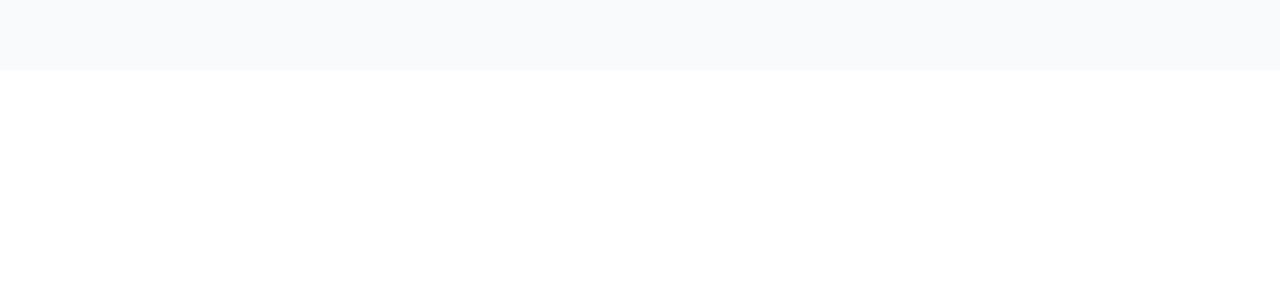
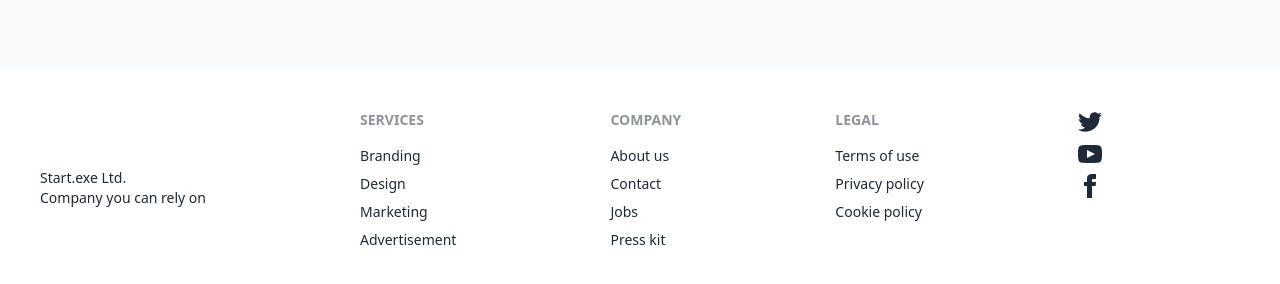
Before and after one commit to CodeBuildder/start-up-saga, a React (Create React App) app in the folder client/: page / in a window 1280 px wide. Shown: the part 2394-2678 px from the top of the page. Before the commit the page ends 2464 px from the top, so only its background shows below. Built offline with nearby package versions, Linux system fonts and the light colour scheme.

Commit message:
This commit contains: navbar, footer

```diff
--- a/client/package.json
+++ b/client/package.json
@@ -13,6 +13,7 @@
     "@types/react": "^17.0.0",
     "@types/react-dom": "^17.0.0",
     "axios": "^0.22.0",
+    "daisyui": "^1.14.2",
     "react": "^17.0.2",
     "react-dom": "^17.0.2",
     "react-router-dom": "^5.3.0",
@@ -46,6 +47,7 @@
     ]
   },
   "devDependencies": {
+    "@types/react-router-dom": "^5.3.0",
     "autoprefixer": "9",
     "postcss": "7",
     "tailwindcss": "npm:@tailwindcss/postcss7-compat"
--- a/client/src/components/Home/Hero.tsx
+++ b/client/src/components/Home/Hero.tsx
@@ -4,7 +4,38 @@
 const Hero = () => {
   return (
     <div>
-      <div className="w-100 h-16 bg-blue-500"></div>
+
+      {/* Navigation Bar */}
+      <div className="navbar  shadow-lg bg-purple-700 text-neutral-content ">
+        <div className="flex-1 px-2 mx-2">
+          <span className="text-lg font-bold">
+                  Start.exe
+                </span>
+        </div>
+        <div className="flex-none hidden px-2 mx-2 lg:flex">
+          <div className="flex items-stretch">
+            <a className="btn btn-ghost btn-sm rounded-btn">
+            <svg xmlns="http://www.w3.org/2000/svg" width="24" height="24" viewBox="0 0 24 24" fill="none" stroke="#ffffff" stroke-width="2" stroke-linecap="round" stroke-linejoin="round"><path d="M5.52 19c.64-2.2 1.84-3 3.22-3h6.52c1.38 0 2.58.8 3.22 3"/><circle cx="12" cy="10" r="3"/><circle cx="12" cy="12" r="10"/>
+             </svg><pre> </pre>
+                   Login
+
+            </a>
+            <a className="btn btn-ghost btn-sm rounded-btn">
+            <svg xmlns="http://www.w3.org/2000/svg" width="22" height="22" viewBox="0 0 24 24" fill="none" stroke="#ffffff" stroke-width="2" stroke-linecap="round" stroke-linejoin="round"><path d="M22 11.08V12a10 10 0 1 1-5.93-9.14"></path><polyline points="22 4 12 14.01 9 11.01"></polyline>
+            </svg><pre> </pre>
+                   SignUp
+
+            </a>
+          </div>
+        </div>
+        <div className="flex-none">
+          <button className="btn btn-square btn-ghost">
+            <svg xmlns="http://www.w3.org/2000/svg" fill="none" viewBox="0 0 24 24" className="inline-block w-6 h-6 stroke-current">
+              <path stroke-linecap="round" stroke-linejoin="round" stroke-width="2" d="M4 6h16M4 12h16M4 18h16"></path>
+            </svg>
+          </button>
+        </div>
+      </div>
       <div className="hero min-h-screen  bg-base-200">
         <div className="flex-col hero-content lg:flex-row-reverse">
           <img
@@ -26,7 +57,7 @@
         <div className="flex flex-row justify-items-center items-center min-w-full ">
           {" "}
           <div className="w-1/2 flex ">
-            <h1 className="">CHange content</h1>
+            <h1 className="">Change content</h1>
           </div>
           <div className="flex-col w-1/2  flex-col">
             <div className="w-50 h-50 flex flex-row justify-items-center items-stretch">
@@ -57,7 +88,54 @@
           </div>
         </div>
       </div>
-    </div>
+      <footer className="p-10 footer bg-base-400 text-base-content">
+        <div>
+          <svg width="50" height="50" viewBox="0 0 24 24" xmlns="http://www.w3.org/2000/svg" fill-rule="evenodd" clip-rule="evenodd" className="fill-current">
+            <path d=""></path>
+          </svg>
+          <p>Start.exe Ltd.
+            <br/>Company you can rely on
+          </p>
+        </div>
+        <div>
+          <span className="footer-title">Services</span>
+          <a className="link link-hover">Branding</a>
+          <a className="link link-hover">Design</a>
+          <a className="link link-hover">Marketing</a>
+          <a className="link link-hover">Advertisement</a>
+        </div>
+        <div>
+          <span className="footer-title">Company</span>
+          <a className="link link-hover">About us</a>
+          <a className="link link-hover">Contact</a>
+          <a className="link link-hover">Jobs</a>
+          <a className="link link-hover">Press kit</a>
+        </div>
+        <div>
+          <span className="footer-title">Legal</span>
+          <a className="link link-hover">Terms of use</a>
+          <a className="link link-hover">Privacy policy</a>
+          <a className="link link-hover">Cookie policy</a>
+        </div>
+        <div>
+        <a>
+        <svg xmlns="http://www.w3.org/2000/svg" width="24" height="24" viewBox="0 0 24 24" className="fill-current">
+          <path d="M24 4.557c-.883.392-1.832.656-2.828.775 1.017-.609 1.798-1.574 2.165-2.724-.951.564-2.005.974-3.127 1.195-.897-.957-2.178-1.555-3.594-1.555-3.179 0-5.515 2.966-4.797 6.045-4.091-.205-7.719-2.165-10.148-5.144-1.29 2.213-.669 5.108 1.523 6.574-.806-.026-1.566-.247-2.229-.616-.054 2.281 1.581 4.415 3.949 4.89-.693.188-1.452.232-2.224.084.626 1.956 2.444 3.379 4.6 3.419-2.07 1.623-4.678 2.348-7.29 2.04 2.179 1.397 4.768 2.212 7.548 2.212 9.142 0 14.307-7.721 13.995-14.646.962-.695 1.797-1.562 2.457-2.549z"></path>
+        </svg>
+      </a>
+      <a>
+        <svg xmlns="http://www.w3.org/2000/svg" width="24" height="24" viewBox="0 0 24 24" className="fill-current">
+          <path d="M19.615 3.184c-3.604-.246-11.631-.245-15.23 0-3.897.266-4.356 2.62-4.385 8.816.029 6.185.484 8.549 4.385 8.816 3.6.245 11.626.246 15.23 0 3.897-.266 4.356-2.62 4.385-8.816-.029-6.185-.484-8.549-4.385-8.816zm-10.615 12.816v-8l8 3.993-8 4.007z"></path>
+        </svg>
+      </a>
+      <a>
+        <svg xmlns="http://www.w3.org/2000/svg" width="24" height="24" viewBox="0 0 24 24" className="fill-current">
+          <path d="M9 8h-3v4h3v12h5v-12h3.642l.358-4h-4v-1.667c0-.955.192-1.333 1.115-1.333h2.885v-5h-3.808c-3.596 0-5.192 1.583-5.192 4.615v3.385z"></path>
+        </svg>
+      </a>
+        </div>
+      </footer>
+  </div>
   );
 };
 export default Hero;
```
Also changed, not shown: 1 other file (tests, documents, lock files or other folders).
